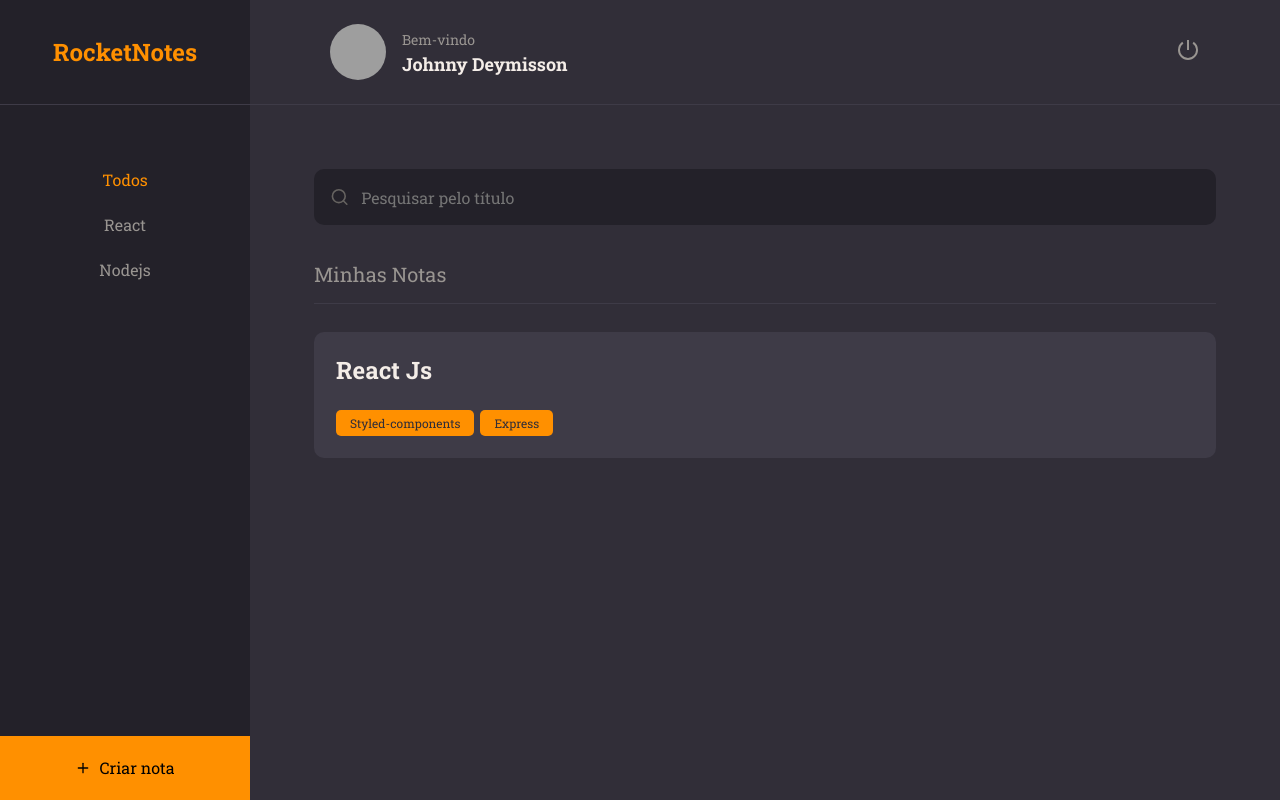
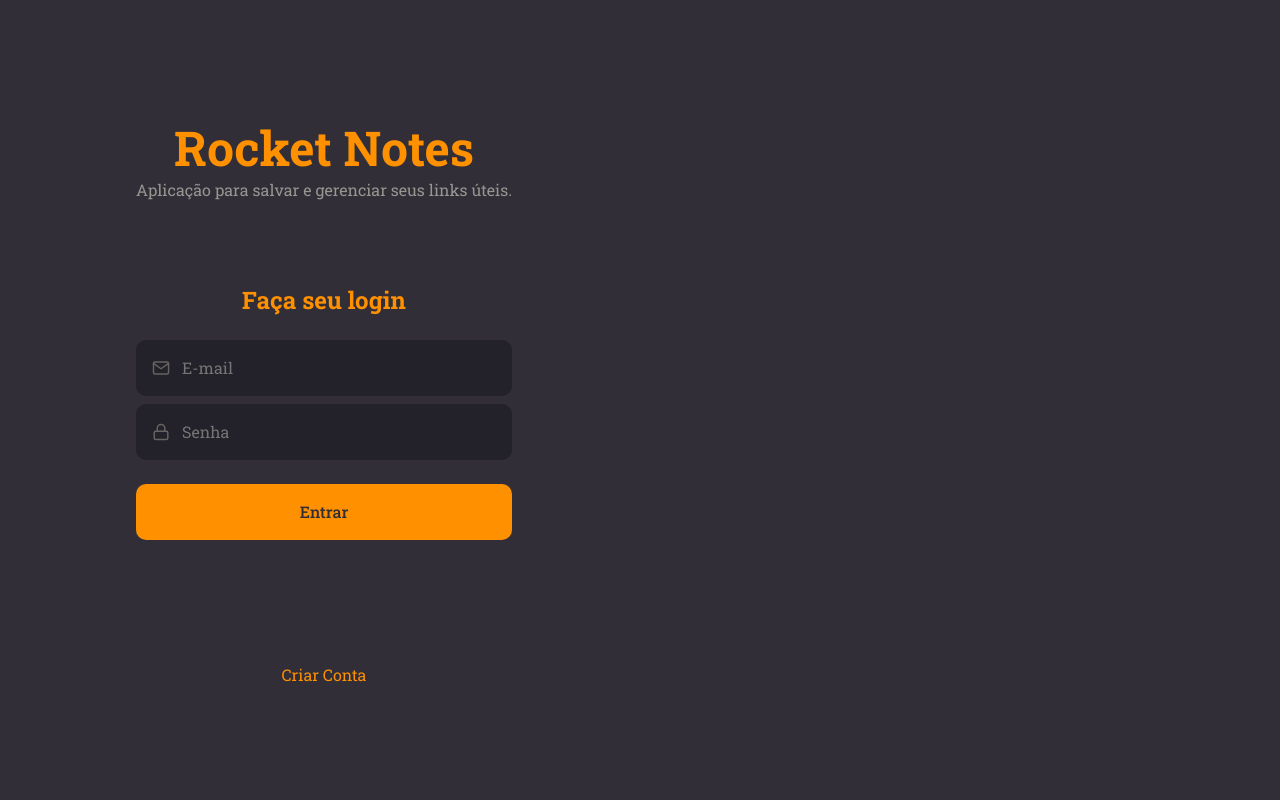
Before and after one commit to jdeymisson/rocketnotes-front, a React (Vite) app: page / in a window 1280 px wide. Built offline with nearby package versions, Linux system fonts and the light colour scheme; grey boxes are pictures that could not be loaded.

Commit message:
formulario de login finalizado

```diff
--- a/src/main.jsx
+++ b/src/main.jsx
@@ -1,7 +1,7 @@
 import React from 'react'
 import ReactDOM from 'react-dom/client'
 import { ThemeProvider } from 'styled-components';
-import { Home } from './pages/Home';
+import { SignIn } from './pages/SignIn';
 import theme from './styles/theme';
 import GlobalStyles from './styles/global';
 
@@ -9,7 +9,7 @@
   <React.StrictMode>
     <ThemeProvider theme={theme}>
       <GlobalStyles />
-      <Home />
+      <SignIn />
     </ThemeProvider>
   </React.StrictMode>
 )
--- a/src/pages/Home/index.jsx
+++ b/src/pages/Home/index.jsx
@@ -32,7 +32,8 @@
           tags: [
             {id: '1', name:'Styled-components'},
             {id: '2', name:'Express'},
-            ]}}></Note>
+            ]
+          }}></Note>
 
         </Section>
       </Content>
--- a/src/pages/Home/styles.js
+++ b/src/pages/Home/styles.js
@@ -60,7 +60,7 @@
     width: 6px;
 }
 ::-webkit-scrollbar-thumb {
-  background-color: ${({theme}) => theme.COLORS.BACKGROUND_700};
+  background-color: ${({theme}) => theme.COLORS.ORANGE};
   border-radius: 1px;
 }
 
--- /dev/null
+++ b/src/pages/SignIn/index.jsx
@@ -0,0 +1,27 @@
+import { Container, Form } from "./styles";
+import { FiMail, FiLock } from 'react-icons/fi';
+
+import { Input } from '../../components/Input'
+import { Button } from '../../components/Button';
+export function SignIn() {
+
+
+  return (
+    <Container>
+      <Form>
+        <h1>Rocket Notes</h1>
+        <p>Aplicação para salvar e gerenciar seus links úteis.</p>
+
+        <h2>Faça seu login</h2>
+
+        <Input placeholder="E-mail" type="email" icon={FiMail} />
+
+        <Input placeholder="Senha" type="password" icon={FiLock} />
+
+        <Button title="Entrar" />
+
+        <a href="#">Criar Conta</a>
+      </Form>
+    </Container>
+  );
+};
--- /dev/null
+++ b/src/pages/SignIn/styles.js
@@ -0,0 +1,40 @@
+import styled from 'styled-components';
+
+export const Container = styled.div`
+  height: 100vh;
+
+  display: flex;
+  align-items: stretch;
+`;
+
+export const Form = styled.form`
+  padding: 0 136px;
+
+  display: flex;
+  flex-direction: column;
+  justify-content: center;
+  align-items: center;
+
+  text-align: center;
+
+  > h1 {
+    font-size: 48px;
+    color: ${({ theme }) => theme.COLORS.ORANGE};
+  }
+
+  p {
+    color: ${({ theme }) => theme.COLORS.GRAY_100};
+  }
+
+  > h2 {
+    font-size: 24px;
+    margin: 84px 0px 24px;
+    color: ${({ theme }) => theme.COLORS.ORANGE};
+  }
+
+  a {
+    margin-top: 124px;
+
+    color: ${({ theme }) => theme.COLORS.ORANGE};
+  }
+`;
```
